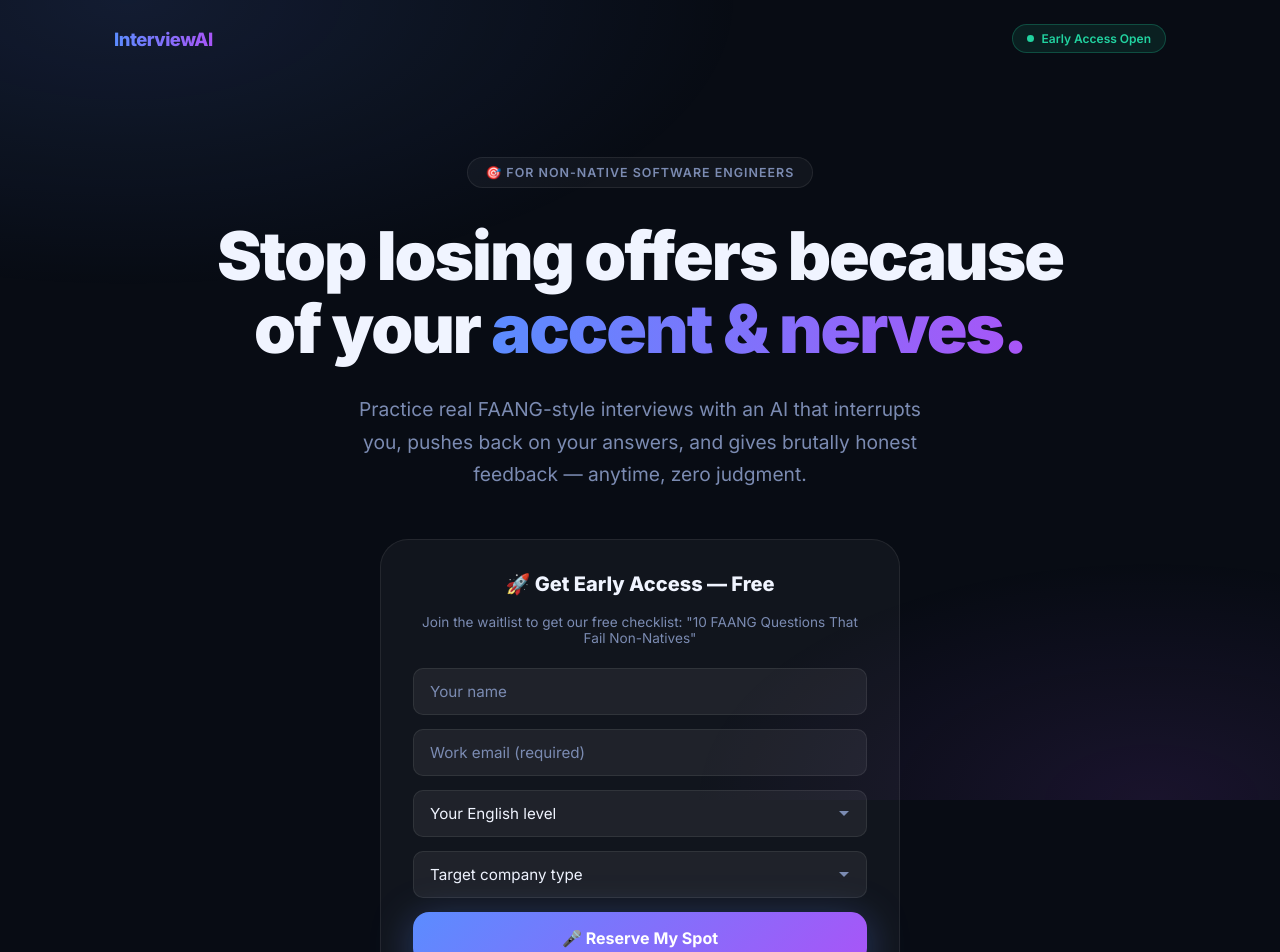
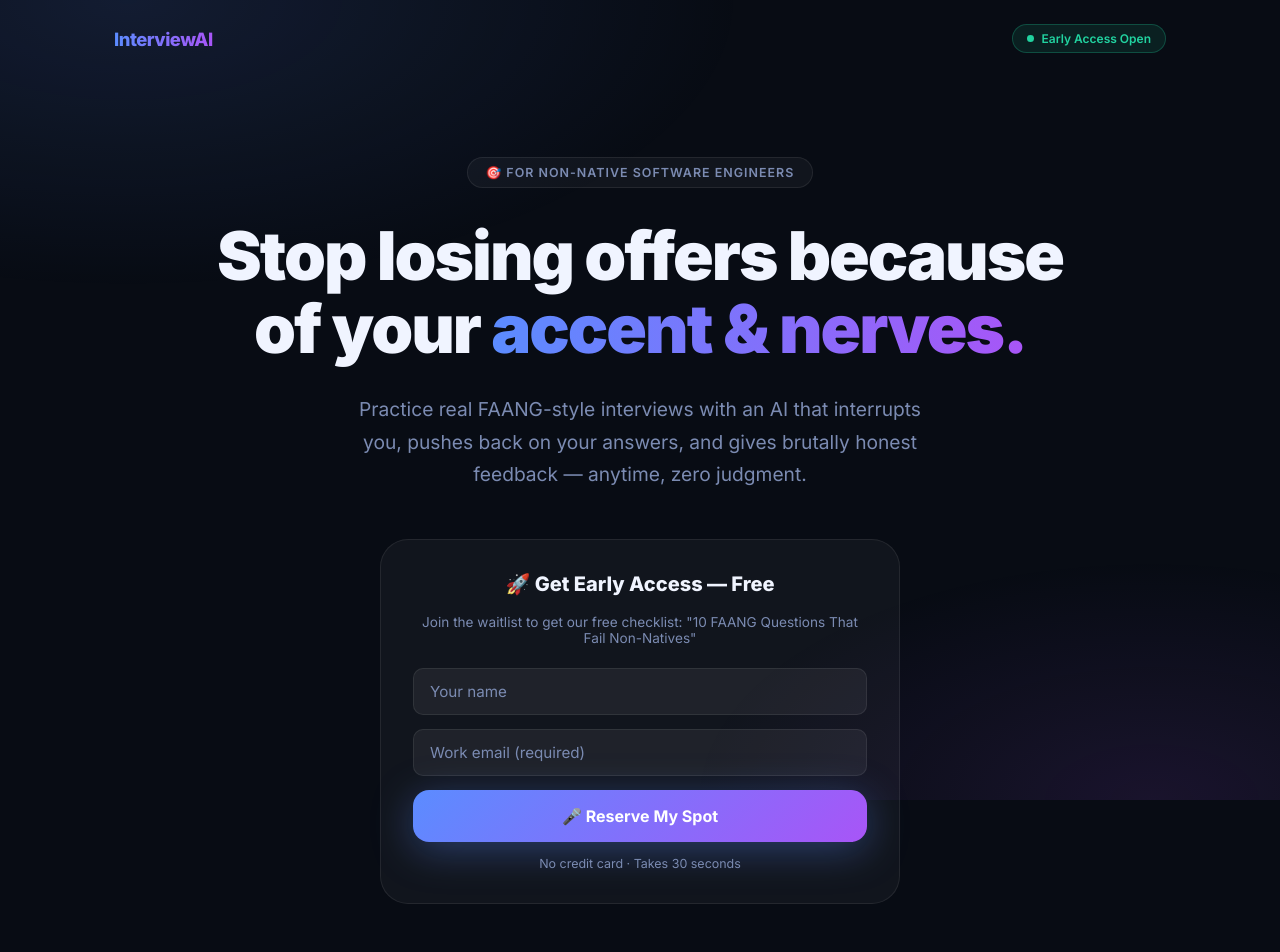
Before and after one commit to yevhens-hue/interview-ai, a Next.js app: page / in a window 1280 px wide. Shown: the top 952 px of the page. Built offline with nearby package versions, Linux system fonts and the light colour scheme.

Commit message:
fix: make form minimalistic and fix silent validation error

```diff
--- a/src/app/InterviewLanding.tsx
+++ b/src/app/InterviewLanding.tsx
@@ -12,12 +12,6 @@ import s from '@/app/landing.module.css';
 const schema = z.object({
   name: z.string().min(2, 'Name must be at least 2 characters'),
   email: z.string().email('Please enter a valid email address'),
-  eng_level: z.enum(['B1 – Intermediate', 'B2 – Upper Intermediate', 'C1 – Advanced'] as const, {
-    error: () => 'Please select your English level',
-  }),
-  target_co: z.enum(['FAANG / Big Tech', 'EU Startup', 'Remote US Startup', 'Other'] as const, {
-    error: () => 'Please select a target company type',
-  }),
 });
 
 /* ── Animation variants ── */
@@ -154,39 +148,6 @@ export default function InterviewLanding() {
                       className={`${s.input} ${errors.email ? s.inputError : ''}`}
                     />
                     {errors.email && <p className={s.fieldError}>{errors.email.message}</p>}
-                  </div>
-
-                  {/* English Level */}
-                  <div>
-                    <select
-                      {...register('eng_level')}
-                      aria-label="English level"
-                      className={`${s.select} ${errors.eng_level ? s.inputError : ''}`}
-                      defaultValue=""
-                    >
-                      <option value="" disabled>Your English level</option>
-                      <option>B1 – Intermediate</option>
-                      <option>B2 – Upper Intermediate</option>
-                      <option>C1 – Advanced</option>
-                    </select>
-                    {errors.eng_level && <p className={s.fieldError}>{errors.eng_level.message}</p>}
-                  </div>
-
-                  {/* Target Company */}
-                  <div>
-                    <select
-                      {...register('target_co')}
-                      aria-label="Target company type"
-                      className={`${s.select} ${errors.target_co ? s.inputError : ''}`}
-                      defaultValue=""
-                    >
-                      <option value="" disabled>Target company type</option>
-                      <option>FAANG / Big Tech</option>
-                      <option>EU Startup</option>
-                      <option>Remote US Startup</option>
-                      <option>Other</option>
-                    </select>
-                    {errors.target_co && <p className={s.fieldError}>{errors.target_co.message}</p>}
                   </div>
 
                   {/* Server error */}
--- a/src/app/actions.ts
+++ b/src/app/actions.ts
@@ -6,12 +6,6 @@ import { createServerSupabaseClient } from '@/lib/supabase-server';
 const WaitlistSchema = z.object({
   name: z.string().min(2, 'Name must be at least 2 characters').max(100),
   email: z.string().email('Please enter a valid email address'),
-  eng_level: z.enum(['B1 – Intermediate', 'B2 – Upper Intermediate', 'C1 – Advanced'] as const, {
-    error: () => 'Please select your English level',
-  }),
-  target_co: z.enum(['FAANG / Big Tech', 'EU Startup', 'Remote US Startup', 'Other'] as const, {
-    error: () => 'Please select a target company type',
-  }),
 });
 
 export type WaitlistFormData = z.infer<typeof WaitlistSchema>;
```
